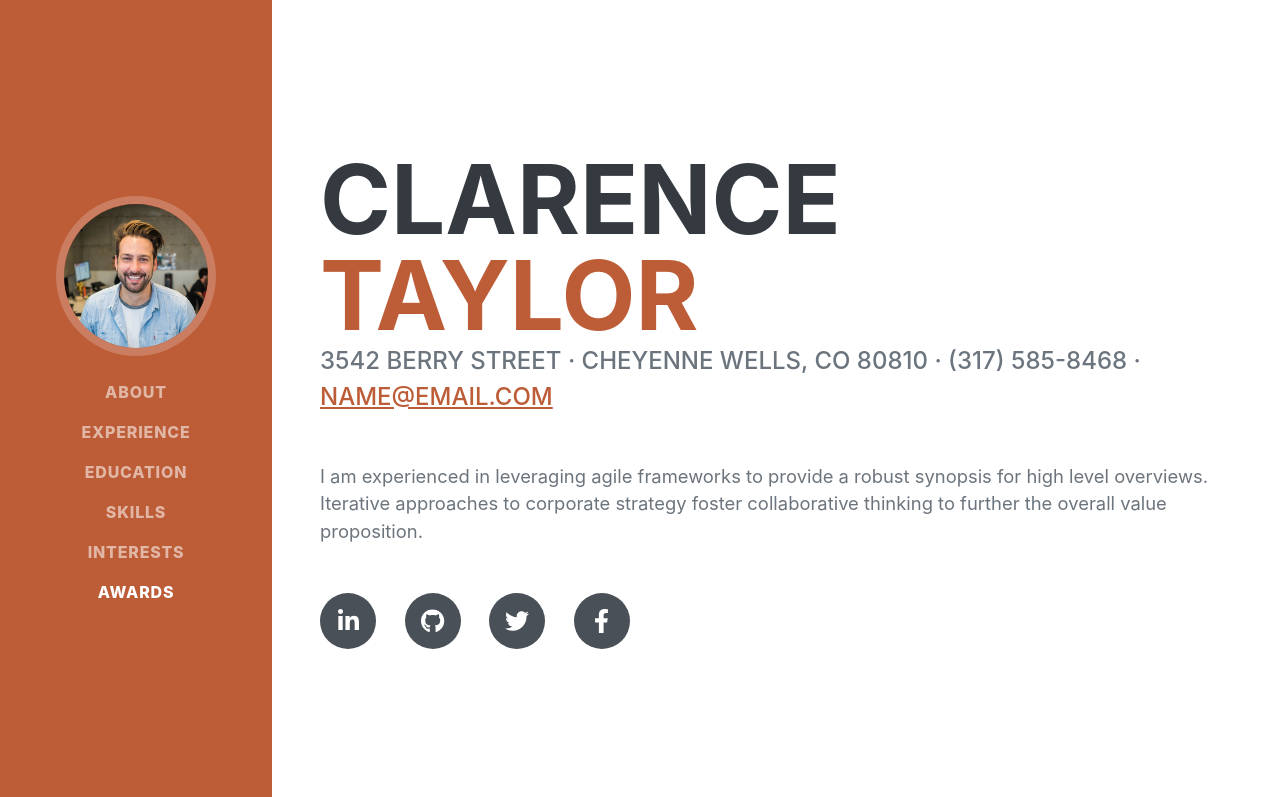
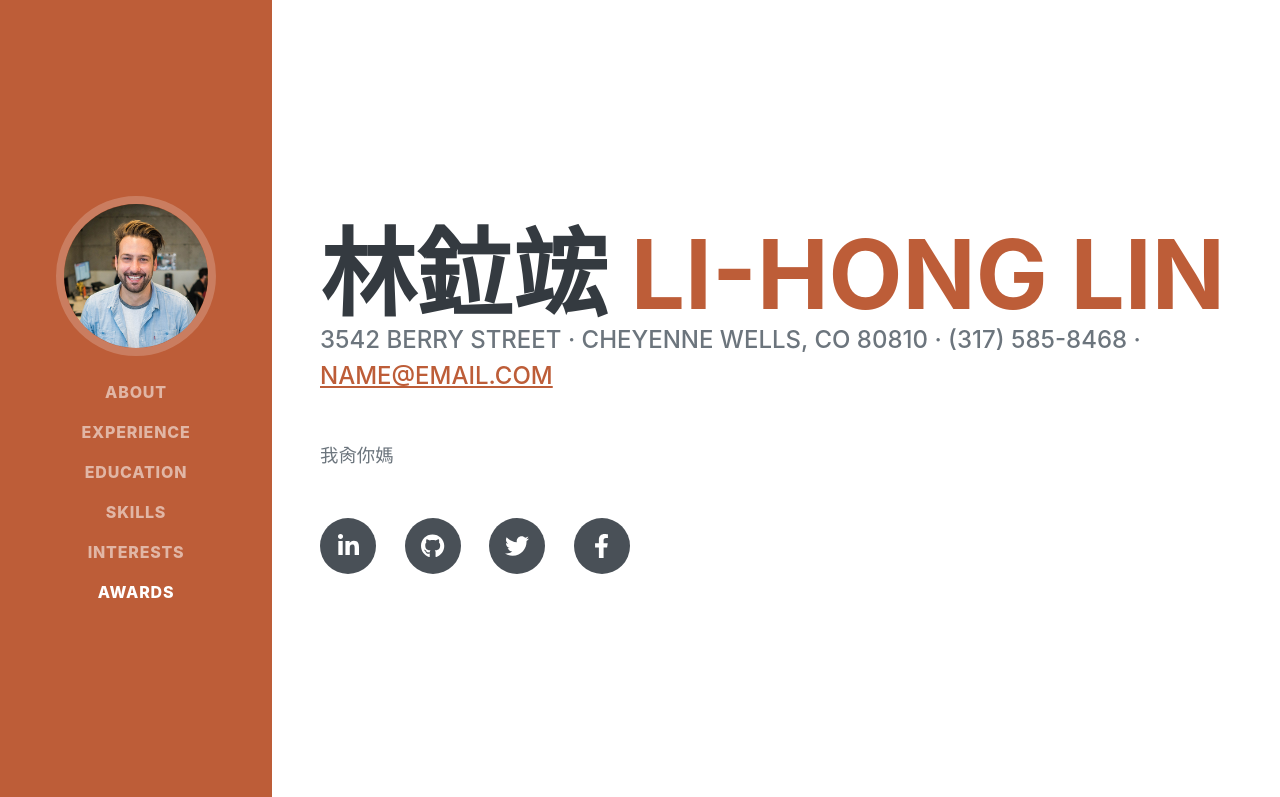
Before and after one commit to user011291/leo99925.github.io, a plain HTML site: page index.html in a window 1280 px wide. Shown: the top 797 px of the page. Drawn offline with nearby package versions, Linux system fonts and the light colour scheme; a web font is replaced by a local one.

Commit message:
改名子

```diff
--- a/index.html
+++ b/index.html
@@ -4,8 +4,8 @@
         <meta charset="utf-8" />
         <meta name="viewport" content="width=device-width, initial-scale=1, shrink-to-fit=no" />
         <meta name="description" content="" />
-        <meta name="author" content="" />
-        <title>leo99925 - Start Bootstrap Theme</title>
+        <meta name="author" content="林鉝竤" />
+        <title>林鉝竤的履歷</title>
         <link rel="icon" type="image/x-icon" href="assets/img/favicon.ico" />
         <!-- Font Awesome icons (free version)-->
         <script src="https://use.fontawesome.com/releases/v6.3.0/js/all.js" crossorigin="anonymous"></script>
@@ -40,14 +40,14 @@
             <section class="resume-section" id="about">
                 <div class="resume-section-content">
                     <h1 class="mb-0">
-                        Clarence
-                        <span class="text-primary">Taylor</span>
+                        林鉝竤
+                        <span class="text-primary">Li-Hong Lin</span>
                     </h1>
                     <div class="subheading mb-5">
                         3542 Berry Street · Cheyenne Wells, CO 80810 · (317) 585-8468 ·
                         <a href="mailto:name@email.com">name@email.com</a>
                     </div>
-                    <p class="lead mb-5">I am experienced in leveraging agile frameworks to provide a robust synopsis for high level overviews. Iterative approaches to corporate strategy foster collaborative thinking to further the overall value proposition.</p>
+                    <p class="lead mb-5">我肏你媽</p>
                     <div class="social-icons">
                         <a class="social-icon" href="#!"><i class="fab fa-linkedin-in"></i></a>
                         <a class="social-icon" href="#!"><i class="fab fa-github"></i></a>
```
